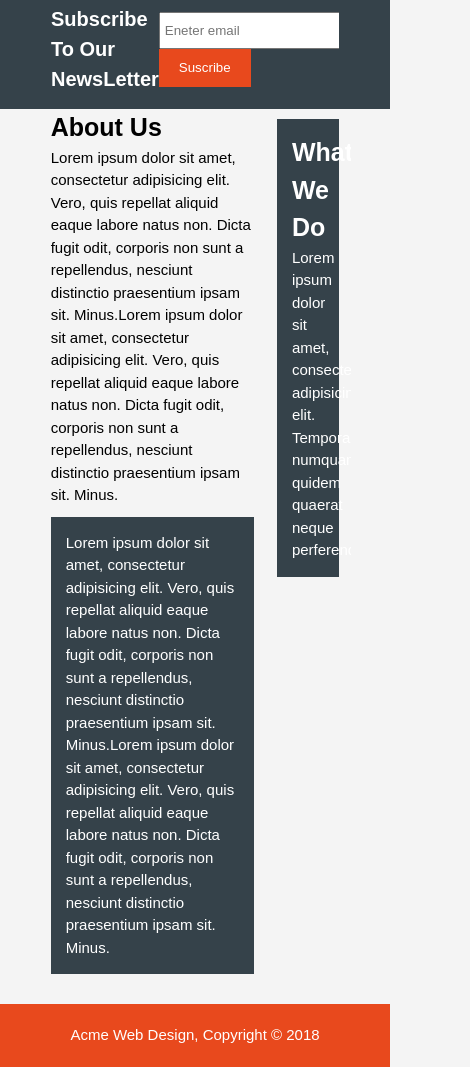
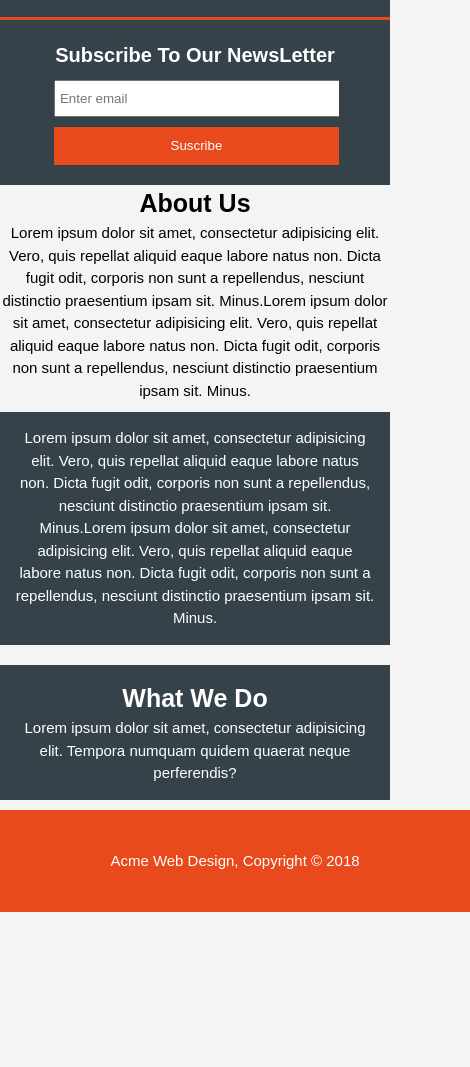
Before and after one commit to kcode93/HTML_CSS_Responsive_LayOut, a plain HTML site: page about.html in a window 390 px wide. Shown: the part 119-1186 px from the top of the page, 470 px wide, since content can reach past the window. After the commit the page ends 1031 px from the top, so only its background shows below. Drawn offline with Linux system fonts and the light colour scheme.

Commit message:
added media query for <= 768px (tablet) screens

```diff
--- a/about.html
+++ b/about.html
@@ -32,7 +32,7 @@
       <div class="container">
         <h1>Subscribe To Our NewsLetter</h1>
         <form id="email_form">
-          <input type="email" placeholder="Eneter email">
+          <input type="email" placeholder="Enter email">
           <button type="submit" class="btn">Suscribe</button>
         </form><!--end of form-->
       </div><!--end of container-->
--- a/resources/css/style.css
+++ b/resources/css/style.css
@@ -6,7 +6,7 @@ body{
 }
 
 div{
-  /*border: 1px solid #000000*/;
+  /*border: 1px solid #000000;*/
 }
 
 /*******Global******/
@@ -193,12 +193,61 @@ ul#servicesList li{
   width: 90%;
 }
 
-
 /******footer******/
 footer{
   padding: 20px;
-  margin-top: 20px;
+  position:fixed;
+  width: 100%;
+  bottom: 0%;
   color:#ffffff;
   background-color: #e8491d;
   text-align: center;
 }
+
+/*Media Queries*/
+@media(max-width: 768px){
+  #navigation, #newsletter .container{
+    display: flex;
+    flex-direction: column;
+    justify-content: center;
+  }
+
+  #newsletter form input[type="email"], button{
+    width: 100%;
+  }
+
+  #newsletter h1, input, button{
+    margin: 5px 0;
+  }
+
+  #boxes .container{
+    flex-direction: column;
+    width: 100%;
+  }
+
+  header{
+    padding-bottom: 20px;
+  }
+
+  #showcase h1{
+    margin-top: 30px;
+  }
+
+  #main .container{
+    flex-direction: column;
+    width: 100%;
+    text-align: center;
+  }
+
+  #main-col, #sidebar{
+    width: 100%;
+  }
+
+  footer{
+    margin: 0;
+    padding: 40px;
+    position: static;
+    text-align: center;
+  }
+
+}
```
Also changed, not shown: index.html (+2 -2 lines), services.html (+1 -1 lines), 1 other file.
